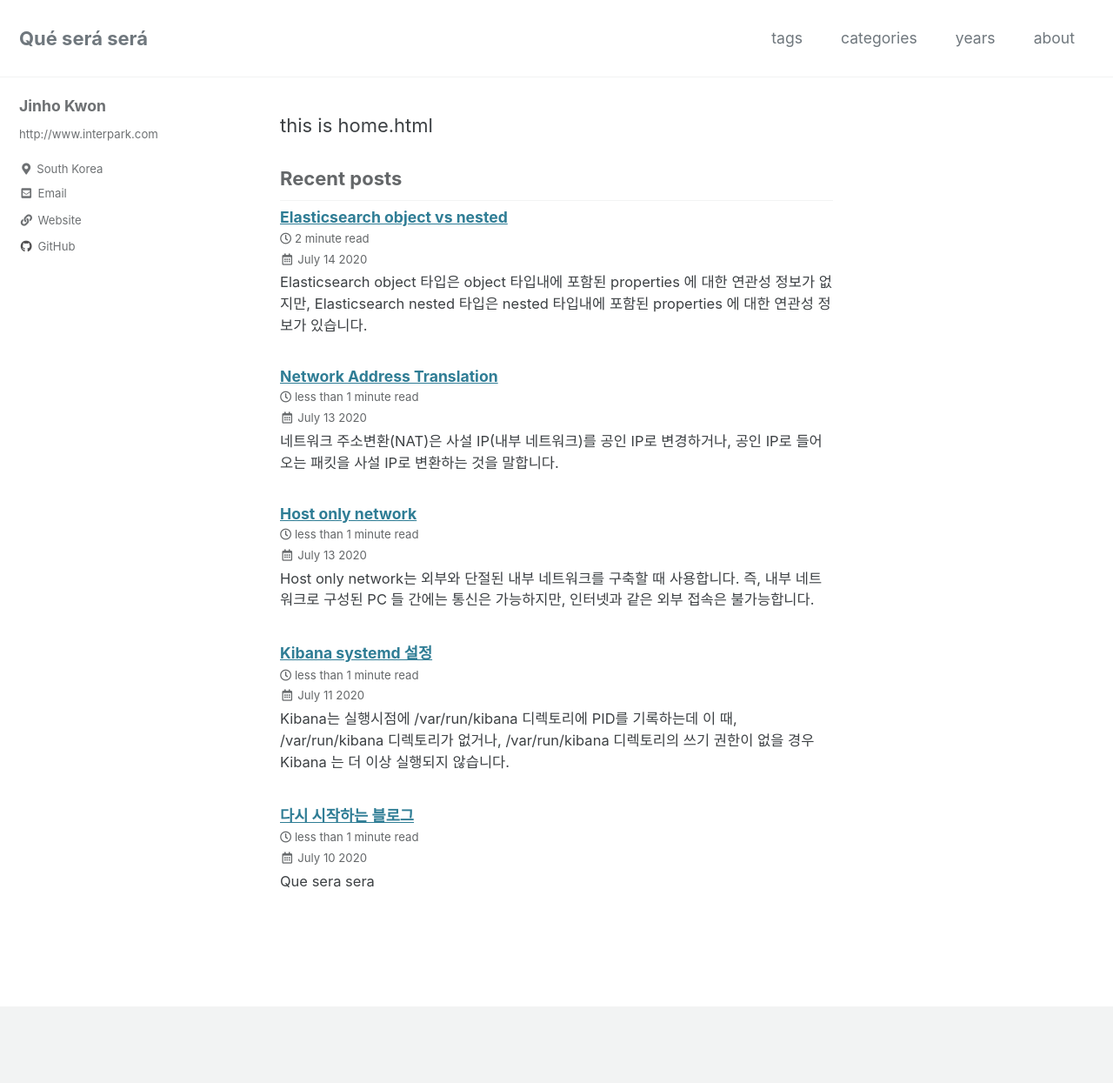
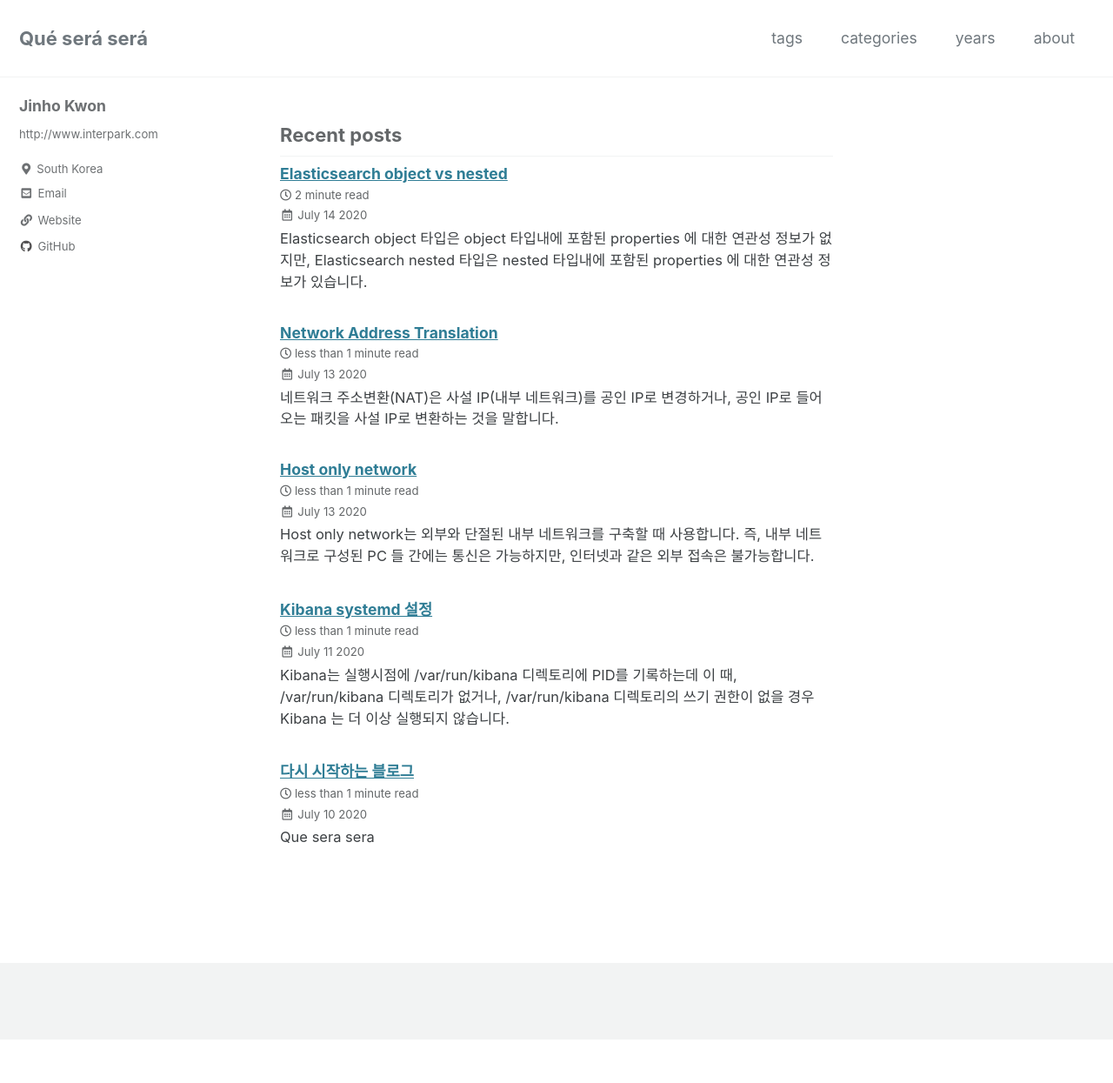
Before and after one commit to JinHoKwon/jinhokwon.github.io, a Jekyll site: the page built from index.html, in a window 1280 px wide. Shown: the whole page at 87% size. Built offline with Jekyll 4.4.1, drawn with Linux system fonts in a browser that asks for light colours; cached includes are drawn as plain includes; the list of posts is cut into pages by our own code; after the commit the page ends 1195 px from its top, so only the background shows below that.

Commit message:
* change theme

```diff
--- a/_layouts/home.html
+++ b/_layouts/home.html
@@ -3,50 +3,7 @@ layout: archive
 ---
 
 {{ content }}
-<!--
-{% assign categories_max = 0 %}
-{% for category in site.categories %}
-  {% if category[1].size > categories_max %}
-    {% assign categories_max = category[1].size %}
-  {% endif %}
-{% endfor %}
 
-<ul class="taxonomy__index">
-  {% for i in (1..categories_max) reversed %}
-    {% for category in site.categories %}
-      {% if category[1].size == i %}
-        <li>
-          <a href="#{{ category[0] | slugify }}">
-            <strong>{{ category[0] }}</strong> <span class="taxonomy__count">{{ i }}</span>
-          </a>
-        </li>
-      {% endif %}
-    {% endfor %}
-  {% endfor %}
-</ul>
--->
-
-
-  <div class="sidebar sticky">
-
-
-
-      {% if s.image %}
-        <img src="{{ s.image | relative_url }}"
-             alt="{% if s.image_alt %}{{ s.image_alt }}{% endif %}">
-      {% endif %}
-      {% if s.title %}<h3>{{ s.title }}</h3>{% endif %}
-      {% if s.text %}{{ s.text | markdownify }}{% endif %}
-      {% if s.nav %}{% include nav_list nav=s.nav %}{% endif %}
-
-    {% if page.sidebar.nav %}
-      {% include nav_list nav=page.sidebar.nav %}
-    {% endif %}
-
-  </div>
-
-
-this is home.html
 <h3 class="archive__subtitle">{{ site.data.ui-text[site.locale].recent_posts | default: "Recent Posts" }}</h3>
 
 {% if paginator %}
```
